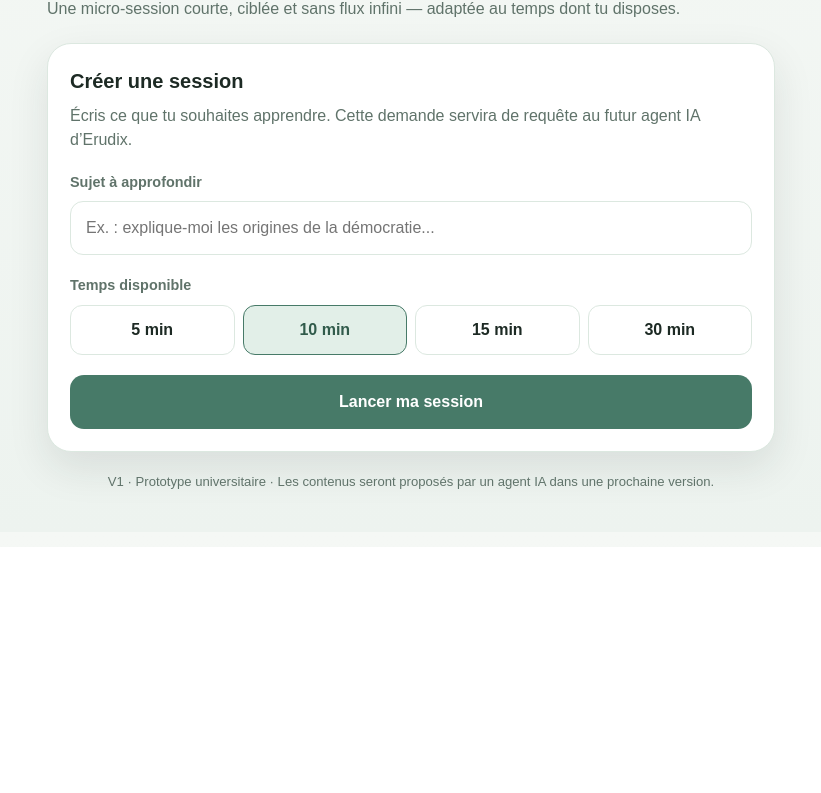
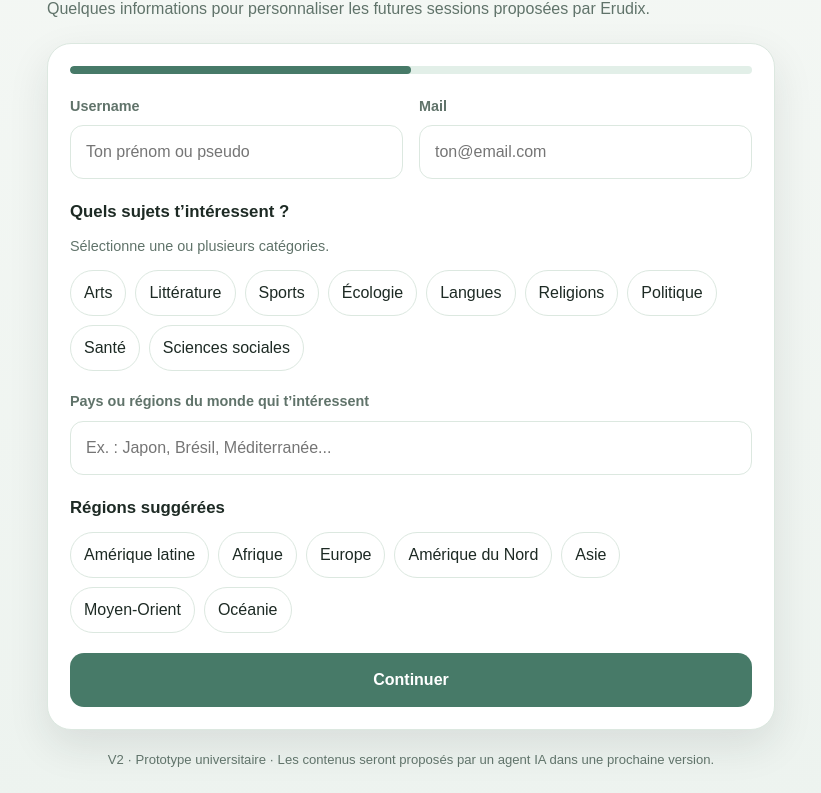
Before and after one commit to Sebutard/Erudix4, a plain HTML site: page index.html in a window 1280 px wide. Shown: the part 253-1046 px from the top of the page, without its empty margins (229-1050 px from the left). Before the commit the page ends 800 px from the top, so only its background shows below. Drawn offline with Linux system fonts and the light colour scheme.

Commit message:
feat(v2): ajouter onboarding profil et parcours vers la requête

```diff
--- a/index.html
+++ b/index.html
@@ -4,9 +4,9 @@
   <meta charset="UTF-8">
   <meta name="viewport" content="width=device-width, initial-scale=1.0">
   <meta name="description" content="Erudix — transforme tes temps morts en micro-sessions d'apprentissage.">
-  <title>Erudix V1 — Apprendre autrement</title>
+  <title>Erudix V2 — Apprendre autrement</title>
   <style>
-    :root { --bg:#f5f8f5; --surface:#fff; --text:#1d2a24; --muted:#60736a; --accent:#477a68; --accent-dark:#315b4b; --soft:#e2efe8; --border:#dce8e0; --shadow:0 16px 40px rgba(29,42,36,.1); }
+    :root { --bg:#f5f8f5; --surface:#fff; --text:#1d2a24; --muted:#60736a; --accent:#477a68; --accent-dark:#315b4b; --soft:#e2efe8; --border:#dce8e0; --danger:#b84c52; --shadow:0 16px 40px rgba(29,42,36,.1); }
     * { box-sizing:border-box; }
     body { margin:0; min-width:320px; color:var(--text); background:linear-gradient(180deg,var(--bg),#edf3ef); font-family:Arial,Helvetica,sans-serif; line-height:1.5; }
     button,input { font:inherit; } button { cursor:pointer; }
@@ -15,52 +15,75 @@
     .brand { display:flex; align-items:center; gap:10px; font-weight:800; font-size:1.25rem; }
     .logo { display:grid; place-items:center; width:38px; height:38px; border-radius:12px; color:#fff; background:var(--accent); font-weight:900; }
     .badge { color:var(--accent-dark); background:var(--soft); border-radius:999px; padding:8px 12px; font-size:.78rem; font-weight:700; }
+    .screen { display:none; animation:appear .2s ease; } .screen.active { display:block; }
+    @keyframes appear { from { opacity:0; transform:translateY(5px); } to { opacity:1; transform:translateY(0); } }
     .hero { margin-bottom:22px; } .eyebrow { color:var(--accent-dark); font-size:.78rem; font-weight:800; letter-spacing:.08em; text-transform:uppercase; }
-    h1 { max-width:620px; margin:10px 0; font-size:clamp(2rem,8vw,3.5rem); line-height:1.08; letter-spacing:-.045em; } h2 { margin:0 0 8px; font-size:1.25rem; } p { margin:0; } .muted { color:var(--muted); }
+    h1 { max-width:620px; margin:10px 0; font-size:clamp(2rem,8vw,3.5rem); line-height:1.08; letter-spacing:-.045em; } h2 { margin:0 0 8px; font-size:1.35rem; } h3 { margin:0 0 12px; font-size:1.05rem; } p { margin:0; } .muted { color:var(--muted); }
     .card { padding:22px; background:var(--surface); border:1px solid var(--border); border-radius:24px; box-shadow:var(--shadow); }
     .form-group { margin-bottom:20px; } label { display:block; margin-bottom:8px; color:var(--muted); font-size:.9rem; font-weight:700; }
     input { width:100%; padding:14px 15px; color:var(--text); background:var(--surface); border:1px solid var(--border); border-radius:13px; outline:none; }
     input:focus { border-color:var(--accent); box-shadow:0 0 0 3px var(--soft); }
+    .two-fields { display:grid; gap:16px; }
+    .pill-group { display:flex; flex-wrap:wrap; gap:9px; }
+    .pill { padding:10px 13px; color:var(--text); background:var(--surface); border:1px solid var(--border); border-radius:999px; transition:all .15s ease; }
+    .pill:hover { border-color:var(--accent); } .pill.selected { color:var(--accent-dark); background:var(--soft); border-color:var(--accent); font-weight:700; }
+    .progress { height:8px; margin-bottom:22px; overflow:hidden; background:var(--soft); border-radius:999px; } .progress span { display:block; width:50%; height:100%; background:var(--accent); border-radius:inherit; }
     .durations { display:grid; grid-template-columns:repeat(4,1fr); gap:8px; } .duration { padding:12px 6px; color:var(--text); background:var(--surface); border:1px solid var(--border); border-radius:12px; font-weight:700; }
     .duration.active { color:var(--accent-dark); background:var(--soft); border-color:var(--accent); }
     .primary { width:100%; padding:15px 18px; color:#fff; background:var(--accent); border:0; border-radius:14px; font-weight:800; } .primary:hover { background:var(--accent-dark); }
+    .secondary { padding:12px 16px; color:var(--text); background:var(--surface); border:1px solid var(--border); border-radius:12px; font-weight:700; }
     .result { display:none; margin-top:18px; padding:18px; background:var(--soft); border-radius:18px; } .result.visible { display:block; } .result strong { display:block; margin-bottom:6px; }
+    .error { display:none; margin-top:8px; color:var(--danger); font-size:.88rem; } .error.visible { display:block; }
     footer { margin-top:20px; color:var(--muted); text-align:center; font-size:.82rem; }
+    @media (min-width:600px) { .two-fields { grid-template-columns:1fr 1fr; } }
     @media (prefers-color-scheme:dark) { :root { --bg:#101d1a; --surface:#162821; --text:#edf5f1; --muted:#b7c9c2; --soft:#1e3930; --border:#2b473d; --shadow:0 16px 40px rgba(0,0,0,.22); } }
   </style>
 </head>
 <body>
   <main class="app">
-    <header><div class="brand"><span class="logo">E</span><span>Erudix</span></div><span class="badge">V1 · Prototype</span></header>
-    <section class="hero" aria-labelledby="title"><div class="eyebrow">Apprendre sans scroller</div><h1 id="title">Transforme tes temps morts en connaissances.</h1><p class="muted">Une micro-session courte, ciblée et sans flux infini — adaptée au temps dont tu disposes.</p></section>
-    <section class="card" aria-labelledby="session-title"><h2 id="session-title">Créer une session</h2><p class="muted" style="margin-bottom:20px;">Écris ce que tu souhaites apprendre. Cette demande servira de requête au futur agent IA d’Erudix.</p>
-      <div class="form-group"><label for="topic">Sujet à approfondir</label><input id="topic" type="text" value="" placeholder="Ex. : explique-moi les origines de la démocratie..."></div>
-      <div class="form-group"><label>Temps disponible</label><div class="durations" role="group" aria-label="Durée de la session"><button class="duration" type="button" data-duration="5">5 min</button><button class="duration active" type="button" data-duration="10">10 min</button><button class="duration" type="button" data-duration="15">15 min</button><button class="duration" type="button" data-duration="30">30 min</button></div></div>
-      <button class="primary" id="start" type="button">Lancer ma session</button>
-      <div class="result" id="result" role="status" aria-live="polite"><strong id="result-title">Ta demande est prête.</strong><span id="result-text"></span></div>
+    <header><div class="brand"><span class="logo">E</span><span>Erudix</span></div><span class="badge">V2 · Prototype</span></header>
+
+    <section id="profile-screen" class="screen active" aria-labelledby="profile-title">
+      <div class="hero"><div class="eyebrow">Première étape</div><h1 id="profile-title">Construisons ton espace d’apprentissage.</h1><p class="muted">Quelques informations pour personnaliser les futures sessions proposées par Erudix.</p></div>
+      <div class="card">
+        <div class="progress" aria-label="Étape 1 sur 2"><span></span></div>
+        <div class="two-fields form-group">
+          <div><label for="username">Username</label><input id="username" name="username" type="text" autocomplete="username" placeholder="Ton prénom ou pseudo"></div>
+          <div><label for="mail">Mail</label><input id="mail" name="mail" type="email" autocomplete="email" placeholder="ton@email.com"></div>
+        </div>
+        <div class="form-group"><h3>Quels sujets t’intéressent ?</h3><p class="muted" style="margin-bottom:12px;font-size:.9rem;">Sélectionne une ou plusieurs catégories.</p><div class="pill-group" id="interest-pills"></div></div>
+        <div class="form-group"><label for="regions">Pays ou régions du monde qui t’intéressent</label><input id="regions" type="text" placeholder="Ex. : Japon, Brésil, Méditerranée..."></div>
+        <div class="form-group"><h3>Régions suggérées</h3><div class="pill-group" id="region-pills"></div></div>
+        <p id="profile-error" class="error" role="alert">Renseigne au minimum un username et une adresse mail valide.</p>
+        <button class="primary" id="continue" type="button">Continuer</button>
+      </div>
     </section>
-    <footer>V1 · Prototype universitaire · Les contenus seront proposés par un agent IA dans une prochaine version.</footer>
+
+    <section id="request-screen" class="screen" aria-labelledby="request-title">
+      <div class="hero"><div class="eyebrow">Deuxième étape</div><h1 id="request-title">Transforme tes temps morts en connaissances.</h1><p class="muted">Écris ce que tu souhaites apprendre. Cette demande servira de requête au futur agent IA d’Erudix.</p></div>
+      <div class="card">
+        <h2>Créer une session</h2>
+        <div class="form-group"><label for="topic">Sujet à approfondir</label><input id="topic" type="text" placeholder="Ex. : explique-moi les origines de la démocratie..."></div>
+        <div class="form-group"><label>Temps disponible</label><div class="durations" role="group" aria-label="Durée de la session"><button class="duration" type="button" data-duration="5">5 min</button><button class="duration active" type="button" data-duration="10">10 min</button><button class="duration" type="button" data-duration="15">15 min</button><button class="duration" type="button" data-duration="30">30 min</button></div></div>
+        <button class="primary" id="start" type="button">Lancer ma session</button>
+        <div class="result" id="result" role="status" aria-live="polite"><strong>Ta demande est prête.</strong><span id="result-text"></span></div>
+        <button class="secondary" id="back" type="button" style="width:100%;margin-top:12px;">Modifier mon profil</button>
+      </div>
+    </section>
+    <footer>V2 · Prototype universitaire · Les contenus seront proposés par un agent IA dans une prochaine version.</footer>
   </main>
+
   <script>
     (function () {
-      const topicInput = document.getElementById('topic');
-      const result = document.getElementById('result');
-      const resultText = document.getElementById('result-text');
-      let duration = 10;
-      document.querySelectorAll('[data-duration]').forEach(function (button) {
-        button.addEventListener('click', function () {
-          duration = Number(button.dataset.duration);
-          document.querySelectorAll('[data-duration]').forEach(function (item) { item.classList.remove('active'); });
-          button.classList.add('active');
-        });
-      });
-      document.getElementById('start').addEventListener('click', function () {
-        const request = topicInput.value.trim();
-        if (!request) { topicInput.focus(); result.classList.remove('visible'); return; }
-        resultText.textContent = 'Requête enregistrée : « ' + request + ' ». Une future version de l’agent IA préparera une session de ' + duration + ' minutes à partir de cette demande.';
-        result.classList.add('visible');
-        result.scrollIntoView({ behavior:'smooth', block:'nearest' });
-      });
+      const interests = ['Arts', 'Littérature', 'Sports', 'Écologie', 'Langues', 'Religions', 'Politique', 'Santé', 'Sciences sociales'];
+      const regions = ['Amérique latine', 'Afrique', 'Europe', 'Amérique du Nord', 'Asie', 'Moyen-Orient', 'Océanie'];
+      const selectedInterests = new Set(); const selectedRegions = new Set();
+      const makePills = (items, target, selected) => items.forEach(item => { const button = document.createElement('button'); button.type='button'; button.className='pill'; button.textContent=item; button.addEventListener('click', () => { selected.has(item) ? selected.delete(item) : selected.add(item); button.classList.toggle('selected', selected.has(item)); }); target.appendChild(button); });
+      makePills(interests, document.getElementById('interest-pills'), selectedInterests); makePills(regions, document.getElementById('region-pills'), selectedRegions);
+      document.getElementById('continue').addEventListener('click', () => { const username=document.getElementById('username').value.trim(); const mail=document.getElementById('mail').value.trim(); const error=document.getElementById('profile-error'); if (!username || !/^[^\s@]+@[^\s@]+\.[^\s@]+$/.test(mail)) { error.classList.add('visible'); return; } error.classList.remove('visible'); localStorage.setItem('erudix-profile-v2', JSON.stringify({ username, mail, interests:[...selectedInterests], regions:[...selectedRegions], freeRegions:document.getElementById('regions').value.trim() })); document.getElementById('profile-screen').classList.remove('active'); document.getElementById('request-screen').classList.add('active'); window.scrollTo({top:0, behavior:'smooth'}); });
+      document.getElementById('back').addEventListener('click', () => { document.getElementById('request-screen').classList.remove('active'); document.getElementById('profile-screen').classList.add('active'); window.scrollTo({top:0, behavior:'smooth'}); });
+      let duration=10; document.querySelectorAll('[data-duration]').forEach(button => button.addEventListener('click', () => { duration=Number(button.dataset.duration); document.querySelectorAll('[data-duration]').forEach(item=>item.classList.remove('active')); button.classList.add('active'); }));
+      document.getElementById('start').addEventListener('click', () => { const request=document.getElementById('topic').value.trim(); if (!request) { document.getElementById('topic').focus(); return; } document.getElementById('result-text').textContent='Requête enregistrée : « '+request+' ». Une future version de l’agent IA préparera une session de '+duration+' minutes à partir de cette demande.'; document.getElementById('result').classList.add('visible'); });
     }());
   </script>
 </body>
```
